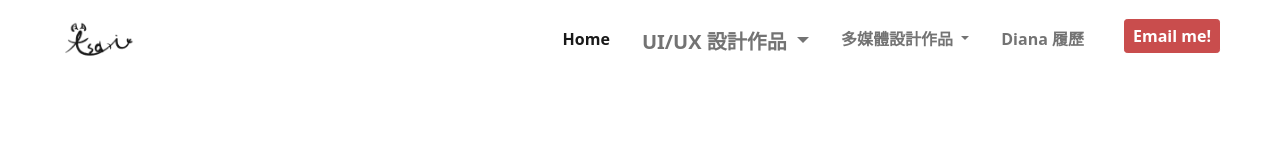
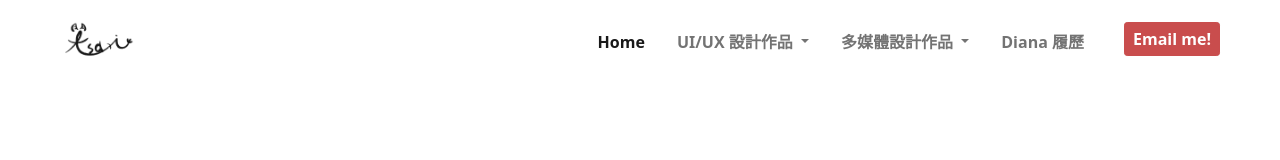
Before and after one commit to TaiwanTaipeiDiana/Dianaresume, a plain HTML site: page index.html in a window 1280 px wide. Shown: the top 160 px of the page. Drawn offline with nearby package versions, Linux system fonts and the light colour scheme.

Commit message:
Update index.html

```diff
--- a/index.html
+++ b/index.html
@@ -35,7 +35,7 @@
               <a class="nav-link active fw-bold fs-6" aria-current="page" href="index.html">Home</a>
             </li>
             <li class="nav-item dropdown mx-2">
-              <a class="nav-link dropdown-toggle fw-bold fs-5" href="#" id="navbarDropdownMenuLink" role="button" data-bs-toggle="dropdown" aria-expanded="false">
+              <a class="nav-link dropdown-toggle fw-bold fs-6" href="#" id="navbarDropdownMenuLink" role="button" data-bs-toggle="dropdown" aria-expanded="false">
               UI/UX 設計作品
               </a>
               <ul class="dropdown-menu " aria-labelledby="navbarDropdownMenuLink">
```
